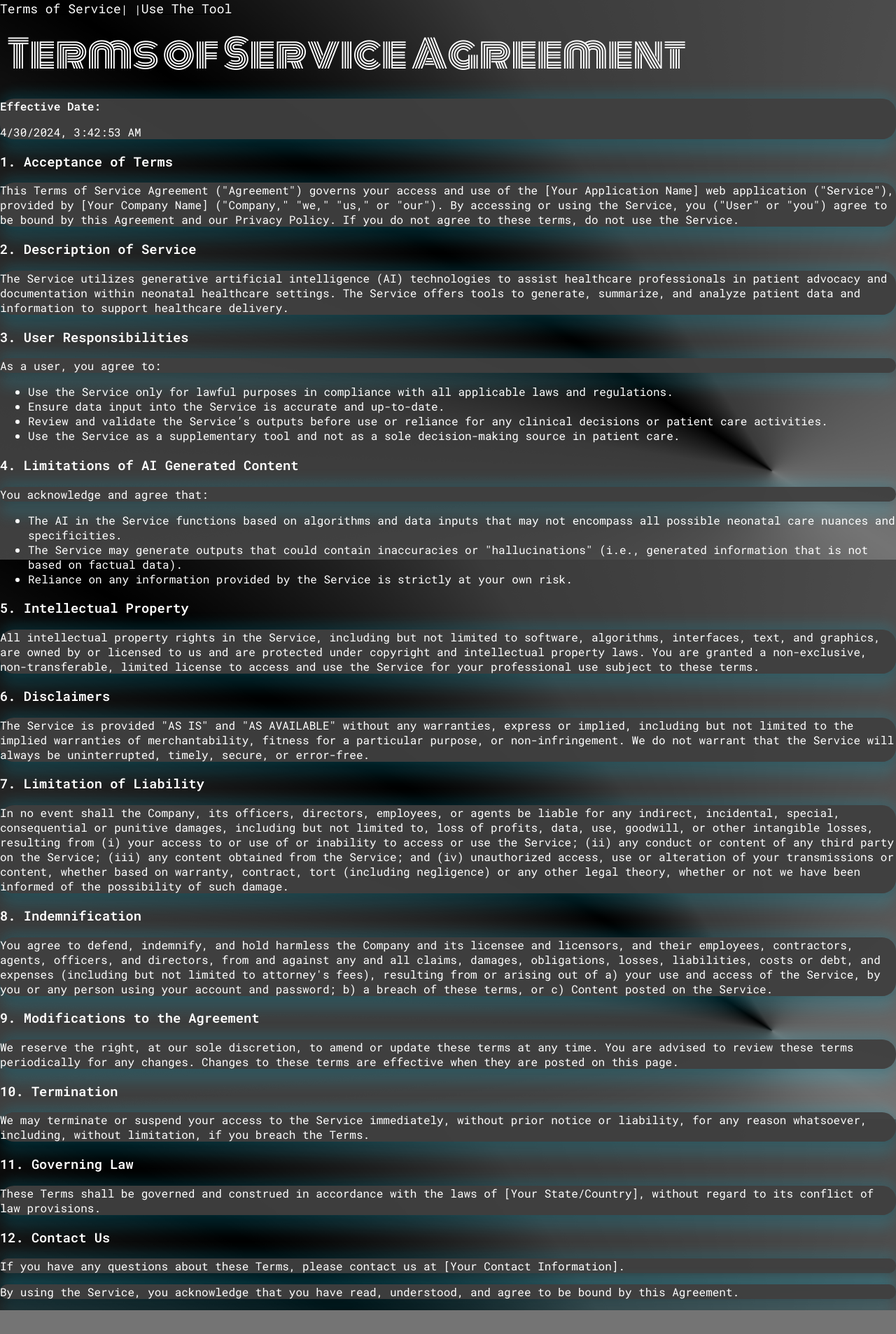
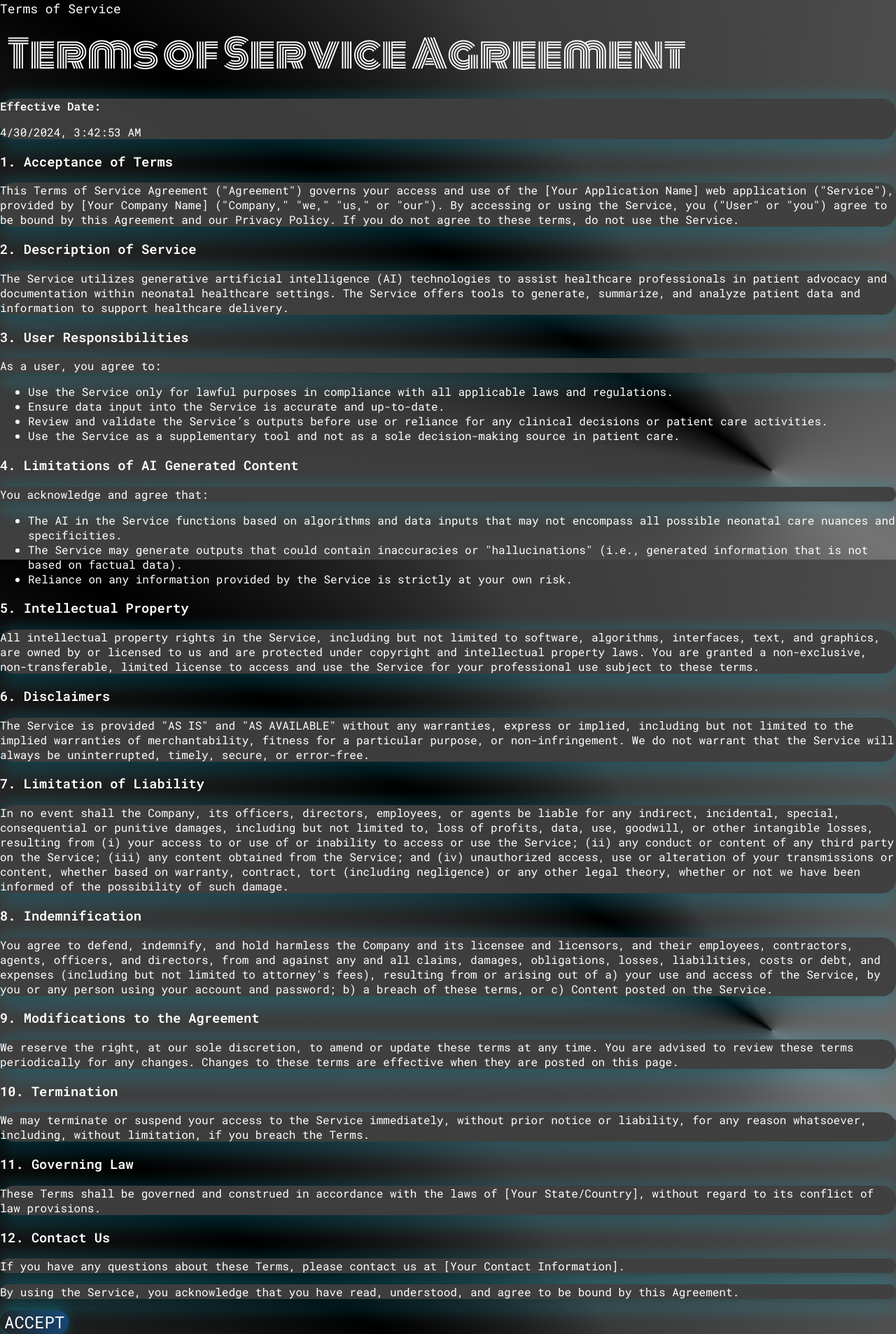
Before and after one commit to Neonatal-AI/Front-end, a React app: page /tos in a window 1280 px wide. Shown: the whole page at 70% size. Before the commit the page ends 1873 px from the top, so only its background shows below. Built offline with nearby package versions, Linux system fonts and the light colour scheme; no server answers.

Commit message:
forced redirect to TOS

```diff
--- a/src/App.js
+++ b/src/App.js
@@ -15,30 +15,14 @@ import GradientButton from './components/common/GradientButton'
 const App = () => {
 
   let sessionCookie = Cookies.get('session')
-  const [loginLoading, setLoginLoading] = useState(false)
   const Navigation = () => {
     return (
       <nav>
         {/* only want this to render on page if user does not have a valid session cookie */}
         {!sessionCookie && <Link to="/tos"><font size="+1">Terms of Service</font></Link>}
-        {/* {!sessionCookie && <Link to="/login"><font size="+2"> Login |</font> </Link>} */}
-        {/* {!sessionCookie && <Link to="/register"><font size="+2">Register |</font> </Link>} */}
-| |
         {/* only want this to render on page if user does have a valid session cookie */}
-        {!sessionCookie && <Link to="/main"><font size="+1">Use The Tool</font></Link>}
+        {sessionCookie && <Link to="/main"><font size="+1">Use The Tool</font></Link>}
         <br/>
-        {/* {!sessionCookie && <GradientButton
-        className="logout"
-        type="submit"
-        text="LOGOUT"
-        loading={loginLoading}
-        onClick={ () =>{
-          setLoginLoading(true)
-          deleteCookies()
-          setLoginLoading(false)
-          window.location.reload()
-        }}
-      />} */}
 
       </nav>
     )
@@ -49,13 +33,11 @@ const App = () => {
     <Router>
       <Navigation />
       <Routes>
-        <Route path="tos" element={<TOS/>}/>
-        <Route path="/login" element={<Login />} />
-        <Route path="/register" element={<RegistrationForm />} />
+        <Route path="/tos" element={<TOS/>}/>
         {sessionCookie ? (
-          <Route path="/main" element={<Login />} />
+          <Route path="/main" element={<Main />} />
         ) : (
-          <Route path="/main" element={<Main />} />
+          <Route path="/tos" element={<TOS />} />
         )}
       </Routes>
     </Router>
--- a/src/components/display/TOS.js
+++ b/src/components/display/TOS.js
@@ -10,10 +10,6 @@ const TOS = () => {
 
   const navigate = useNavigate()
   const [banner, setBanners] = useState(null);
-  const [username, setUsername] = useState('')
-  const [password, setPassword] = useState('')
-  const handleUsernameChange = (event) => setUsername(event.target.value)
-  const handlePasswordChange = (event) => setPassword(event.target.value)
   const [ loginLoading, setLoginLoading ] = useState(false)
 
   // meat and potatoes of the login page
@@ -52,7 +48,6 @@ const TOS = () => {
   const handleSubmit = (event) => {
     event.preventDefault()
     loginAttempt()
-
   }
   // Get current date and time
   var now = new Date();
@@ -61,6 +56,7 @@ const TOS = () => {
   // Insert date and time into HTML
   return (
     <div>
+      <form className='TOS' onSubmit={handleSubmit}></form>
         <h2>Terms of Service Agreement</h2>
           <p><strong>Effective Date:</strong> <pre dangerouslySetInnerHTML={{__html: datetime}}></pre></p>
 
@@ -112,7 +108,11 @@ const TOS = () => {
           <p>If you have any questions about these Terms, please contact us at [Your Contact Information].</p>
 
           <p>By using the Service, you acknowledge that you have read, understood, and agree to be bound by this Agreement.</p>
-
+          <GradientButton
+            type="submit"
+            text="ACCEPT"
+            loading={loginLoading}
+          />
     </div>
   )
 }
```
